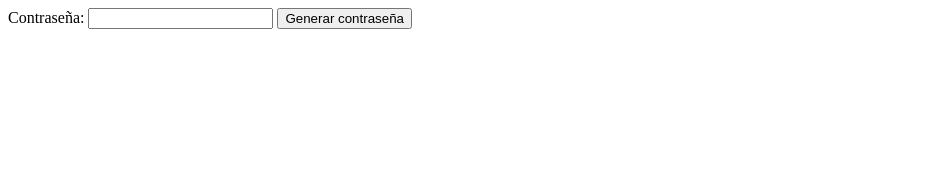
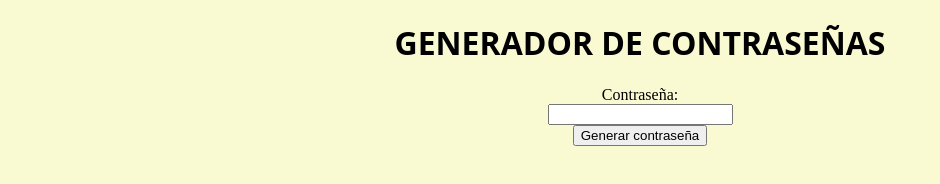
Before and after one commit to liobarrozo/generador-contrasenias, a plain HTML site: page index.html in a window 1280 px wide. Shown: the whole page, without its empty margins (0-940 px from the left). Drawn offline with Linux system fonts and the light colour scheme.

Commit message:
Acomode cositas

```diff
--- a/index.html
+++ b/index.html
@@ -3,14 +3,17 @@
   <head>
     <meta charset="UTF-8" />
     <meta name="viewport" content="width=device-width, initial-scale=1.0" />
+    <link rel="stylesheet" href="styles.css">
     <title>Document</title>
   </head>
-  <body>
+  <body style="background-color: lightgoldenrodyellow;">
+    <h1 id="TituloPrincipal">GENERADOR DE CONTRASEÑAS</h1>
     <div class="generator">
       <label for="contrasenia">Contraseña:</label>
       <input type="text" id="contrasenia">
       <button id="generator_button">Generar contraseña</button>
+    </div>
 
-    </div>
+
   </body>
 </html>
--- /dev/null
+++ b/styles.css
@@ -0,0 +1,15 @@
+.generator{
+    display: flex;
+    flex-direction: column;
+    justify-content: center;
+    align-items: center;
+    height: 50%;
+}
+
+#TituloPrincipal{
+    color:rgb(0, 0, 0);
+    font-family: system-ui, -apple-system, BlinkMacSystemFont, 'Segoe UI', Roboto, Oxygen, Ubuntu, Cantarell, 'Open Sans', 'Helvetica Neue', sans-serif;
+    display: flex;
+    flex-direction: column;
+    align-items: center;
+}
```
